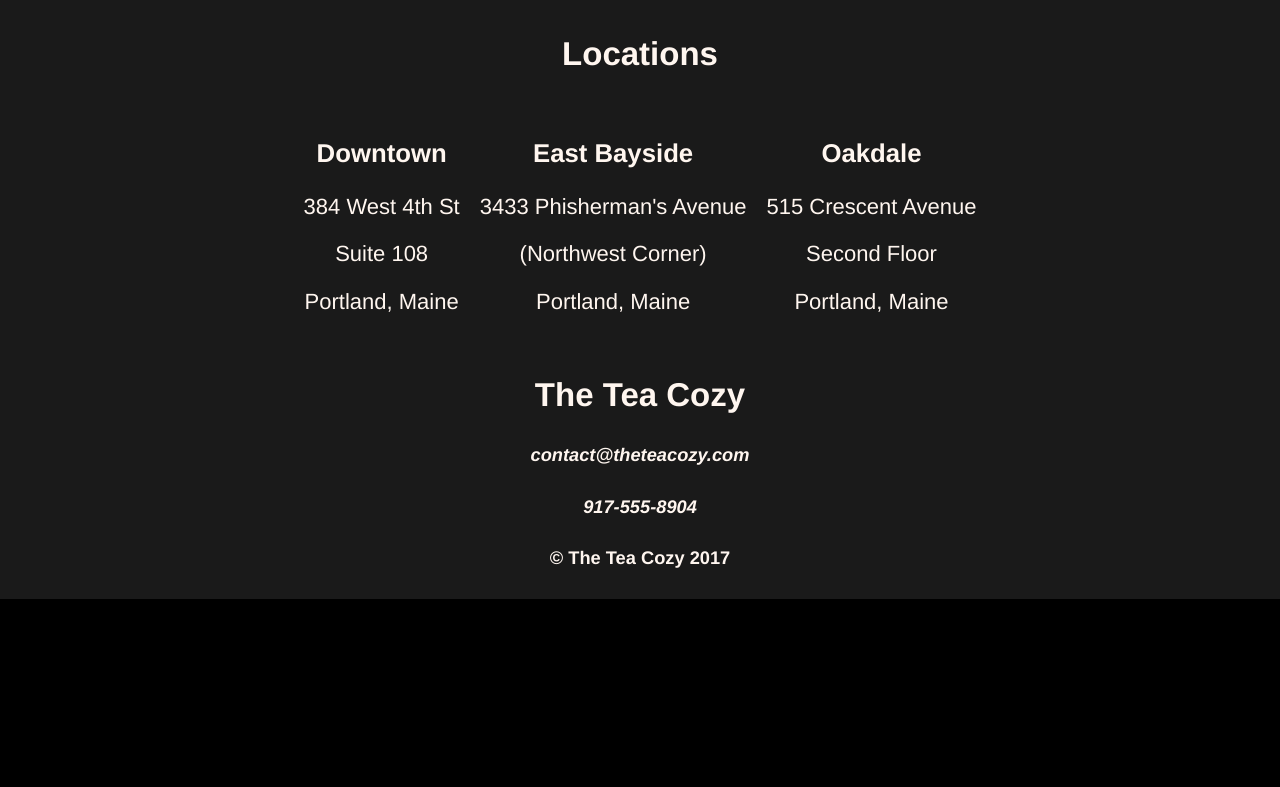
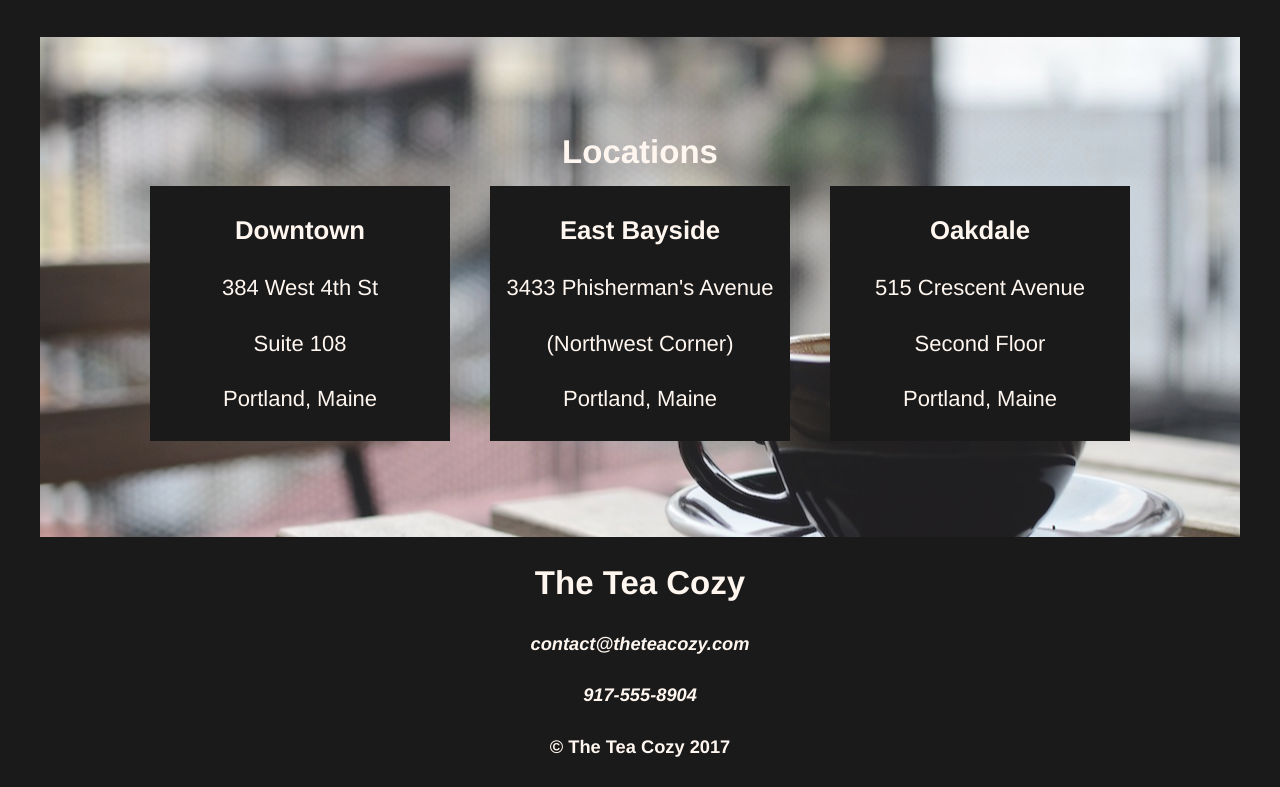
Before and after one commit to Parietic/Tea-Cozy, a plain HTML site: page index.html in a window 1280 px wide. Shown: the part 1435-2222 px from the top of the page. Before the commit the page ends 2034 px from the top, so only its background shows below. Drawn offline with Linux system fonts and the light colour scheme.

Commit message:
Location styled

```diff
--- a/css/style.css
+++ b/css/style.css
@@ -17,13 +17,28 @@ body {
 
 .container {
 	max-width: 1000px;
-	margin: 40px auto;
+	margin: 0 auto;
 
 	display: block flex;
 	flex-wrap: wrap;
 	justify-content: center;
+
 	row-gap: 20px;
 	column-gap: 20px;
+}
+
+#mission,
+#locations {
+	background-position: center;
+	background-repeat: no-repeat;
+	background-size: cover;
+
+	max-width: 1200px;
+	margin: 0 auto;
+
+	display: block flex;
+	flex-direction: column;
+	justify-content: center;
 }
 
 /* Header style */
@@ -63,18 +78,9 @@ header a {
 }
 
 /* Mission style */
-
 #mission {
 	background-image: url('../resources/img-mission-background.jpg');
-	background-position: center;
-	background-repeat: no-repeat;
-	background-size: cover;
-
 	height: 700px;
-
-	display: block flex;
-	flex-direction: column;
-	justify-content: center;
 }
 
 #mission h2,
@@ -84,7 +90,10 @@ header a {
 	padding: 10px;
 }
 
-/* Tea of the month section */
+/* Tea of the month style */
+#featured-tea {
+	margin: 40px auto;
+}
 
 .tea_card h4 {
 	margin: 0;
@@ -95,3 +104,32 @@ header a {
 	height: 200px;
 	width: 300px;
 }
+
+/* Location style */
+#locations {
+	background-image: url('../resources/img-locations-background.jpg');
+	height: 500px;
+
+	row-gap: 15px;
+}
+
+#locations h2 {
+	width: 100%;
+	margin: 0;
+}
+
+#locations .container {
+	column-gap: 40px;
+}
+
+#locations .location_card {
+	background-color: black;
+	width: 300px;
+	height: auto;
+}
+
+#locations h3,
+#locations p {
+	opacity: 1;
+	margin: 30px auto;
+}
```
